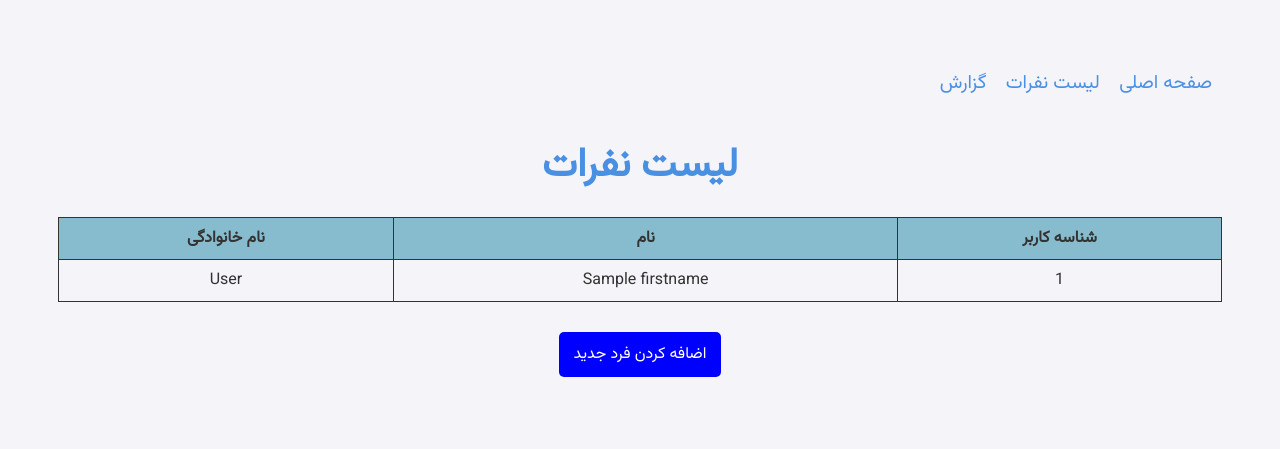
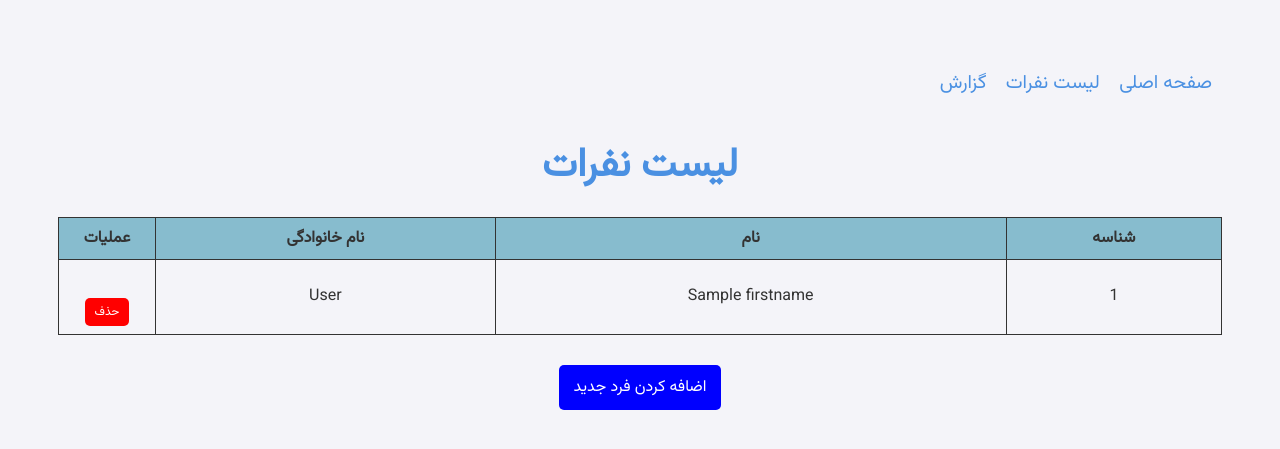
Before and after one commit to hajrezvan/paziresh, a Flask app: template templates/list.html in a window 1280 px wide. Shown: the top 449 px of the page. Run offline with Flask 3, Linux system fonts and the light colour scheme; the template is opened without the code that fills it: most values are stand-ins (such as "Sample title", 1, 10 or a date in 2020); parts of the project's set-up code (start-up, migrations or seed data) failed here and were passed over.

Commit message:
✨ Delete user added

```diff
--- a/app.py
+++ b/app.py
@@ -1,7 +1,9 @@
-from flask import Flask, render_template, request, redirect, url_for
-from db_connection import get_users, add_user
+from flask import Flask, render_template, request, redirect, url_for, flash
+from db_connection import get_users, add_user, users_table, session
+from sqlalchemy import delete
 
 app = Flask(__name__)
+app.secret_key = 'your_secret_key'
 
 @app.route('/')
 def index():
@@ -28,5 +30,21 @@ def add_user_route():
     else:
         return redirect(url_for('list_users', error=error))
 
+
+# Route to delete a user
+@app.route('/delete_user/<int:user_id>', methods=['POST'])
+def delete_user(user_id):
+    # Delete the user from the database
+    try:
+        delete_query = delete(users_table).where(users_table.c.userId == user_id)
+        session.execute(delete_query)
+        session.commit()
+        flash('User deleted successfully!', 'success')
+    except Exception as e:
+        session.rollback()
+        flash(f'Error deleting user: {str(e)}', 'danger')
+
+    return redirect(url_for('list_users'))
+
 if __name__ == '__main__':
     app.run(debug=True)
--- a/db_connection.py
+++ b/db_connection.py
@@ -1,6 +1,6 @@
 # db_connection.py
 
-from sqlalchemy import create_engine, MetaData, Table, select, insert
+from sqlalchemy import create_engine, MetaData, Table, select
 from sqlalchemy.orm import sessionmaker
 
 # MySQL connection URL
@@ -16,6 +16,7 @@ session = Session()
 
 # Reflect the Users table from the database
 users_table = Table('Users', metadata, autoload_with=engine)
+
 
 def get_users():
     """Fetches userid, first name, and last name of all users from the Users table."""
--- a/static/css/l_styles.css
+++ b/static/css/l_styles.css
@@ -231,3 +231,27 @@ button {
 button:hover {
     background-color: darkblue; /* Darker blue on hover */
 }
+
+
+/* styles.css */
+
+/* Style for the operations column to ensure it's smaller */
+th[style="width: 80px;"],
+td[style="text-align: center;"] {
+    width: 80px;
+    text-align: center;
+}
+
+/* Smaller delete button */
+.delete-button {
+    background-color: red;
+    color: white;
+    padding: 5px 10px; /* Adjust padding for smaller size */
+    border: none;
+    cursor: pointer;
+    font-size: 12px; /* Smaller font size */
+}
+
+.delete-button:hover {
+    background-color: darkred;
+}
--- a/static/js/l_scripts.js
+++ b/static/js/l_scripts.js
@@ -26,3 +26,8 @@ document.getElementById('hamburger').onclick = function() {
     var navLinks = document.getElementById('nav-links');
     navLinks.classList.toggle('active'); // Toggle 'active' class
 };
+
+
+document.getElementById("openModal").addEventListener("click", function() {
+    document.getElementById("addUserModal").style.display = "block";
+});
--- a/templates/list.html
+++ b/templates/list.html
@@ -24,9 +24,10 @@
     <table>
         <thead>
             <tr>
-                <th>شناسه کاربر</th>
+                <th>شناسه</th>
                 <th>نام</th>
                 <th>نام خانوادگی</th>
+                <th style="width: 80px;">عملیات</th> <!-- Set a smaller width for the operations column -->
             </tr>
         </thead>
         <tbody>
@@ -35,6 +36,12 @@
                 <td>{{ user.userId }}</td>
                 <td>{{ user.firstname }}</td>
                 <td>{{ user.lastname }}</td>
+                <td style="text-align: center;">
+                    <!-- Remove button for each user -->
+                    <form action="{{ url_for('delete_user', user_id=user.userId) }}" method="POST" onsubmit="return confirm('آیا مطمئن هستید که می‌خواهید حذف کنید؟');">
+                        <button type="submit" class="delete-button">حذف</button>
+                    </form>
+                </td>
             </tr>
             {% endfor %}
         </tbody>
```
